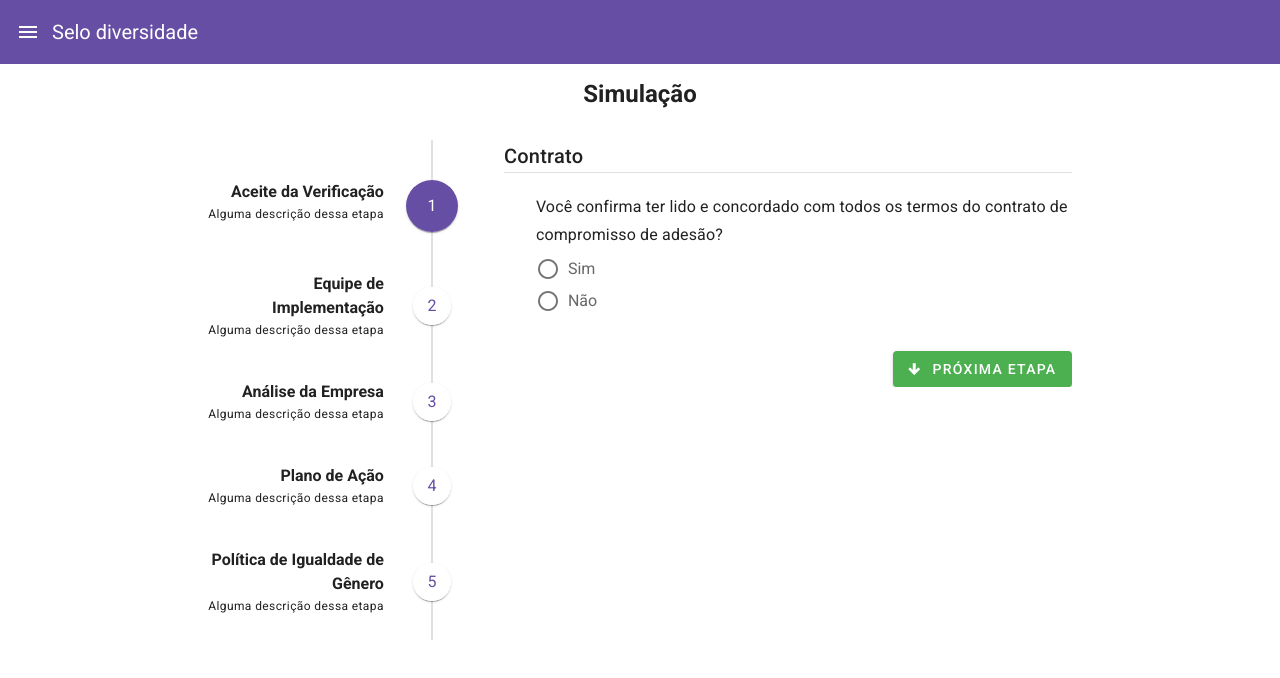
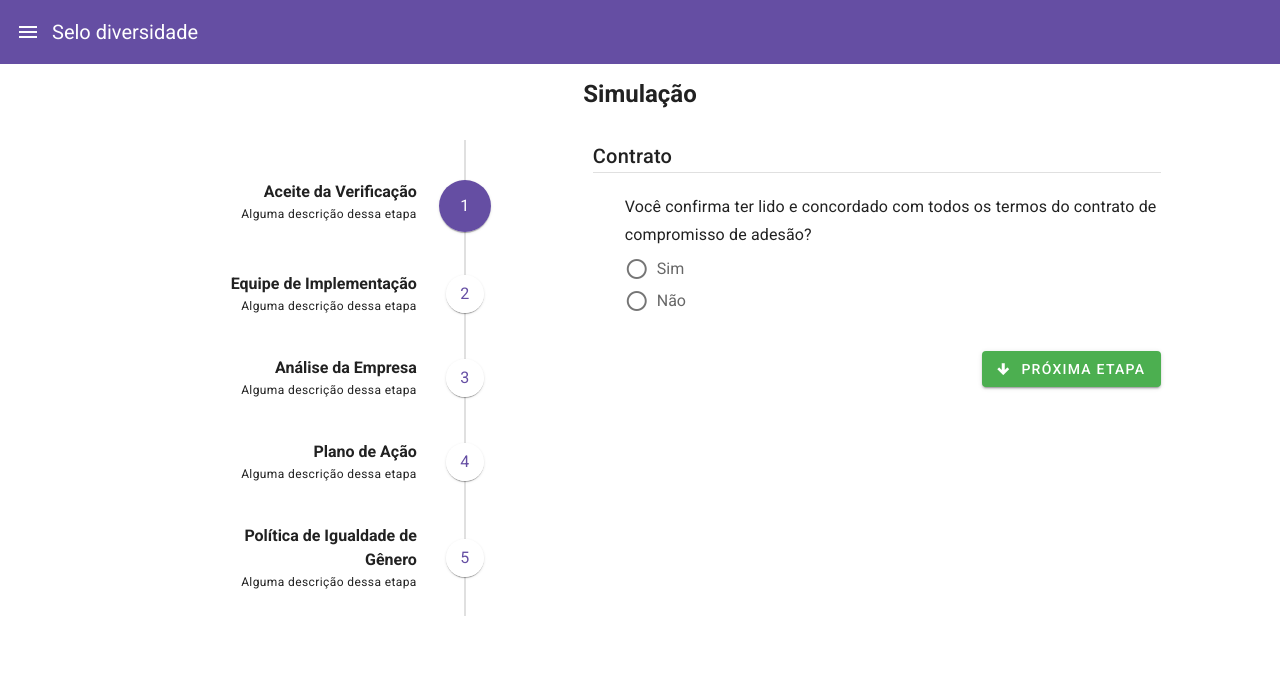
Before and after one commit to ofgabriel/siguala, a Vue app in the folder client/: page /simulacao in a window 1280 px wide. Shown: the top 678 px of the page. Built offline with nearby package versions, Linux system fonts and the light colour scheme.

Commit message:
correção da rolagem

```diff
--- a/client/src/components/Formulario.vue
+++ b/client/src/components/Formulario.vue
@@ -1,5 +1,5 @@
 <template>
-  <div id="formulario">
+  <div>
     <div
       v-for="topico, topicosIndex in conteudoEtapaAtual.topicos"
       :key="`topico-${topicosIndex}`"
@@ -131,8 +131,5 @@ export default {
 </script>
 
 <style>
-#formulario {
-  overflow-y: scroll;
-  max-height: 75vh;
-}
+
 </style>
--- a/client/src/views/Simulacao.vue
+++ b/client/src/views/Simulacao.vue
@@ -8,6 +8,7 @@
       justify="center"
     >
       <v-col
+        id="trilha"
         cols="12"
         md="3"
         align="end"
@@ -22,6 +23,7 @@
         v-if="this.etapaAtual<Object.keys(this.etapas).length+1"
         cols="12"
         md="6"
+        class="formulario"
       >
         <formulario
           :etapas="etapas"
@@ -33,10 +35,11 @@
         v-else
         cols="6"
         lg="6"
+        class="formulario"
       >
         <exibir-resultado
-          v-bind:padrao="1"
-          v-bind:pontuacao="100" />
+          :padrao="1"
+          :pontuacao="100" />
       </v-col>
     </v-row>
   </v-container>
@@ -71,3 +74,30 @@ export default {
   },
 };
 </script>
+<style>
+@media only screen and (min-width: 960px) {
+  .formulario {
+    margin-left:40%;
+    display: block;
+  }
+  #trilha {
+    left:16%;
+    position:fixed
+  }
+}
+@media only screen and (max-width: 959px) {
+  .formulario {
+    display: block;
+  }
+  #trilha {
+    position:sticky;
+    /* display: block; */
+    top:50px;
+    z-index: 1;
+    background-color: white;
+    padding-bottom: 32px;
+    padding-top: 32px;
+  }
+}
+
+</style>
```
